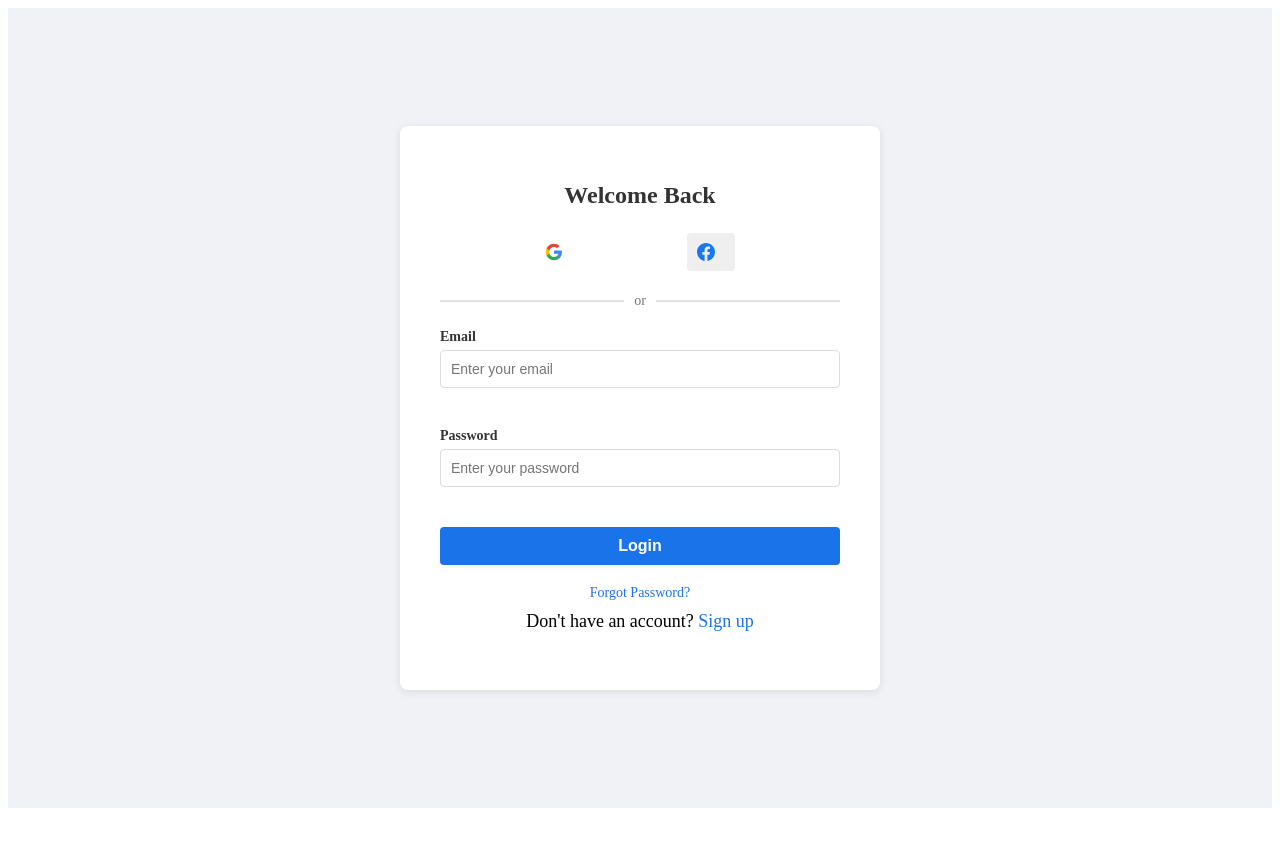
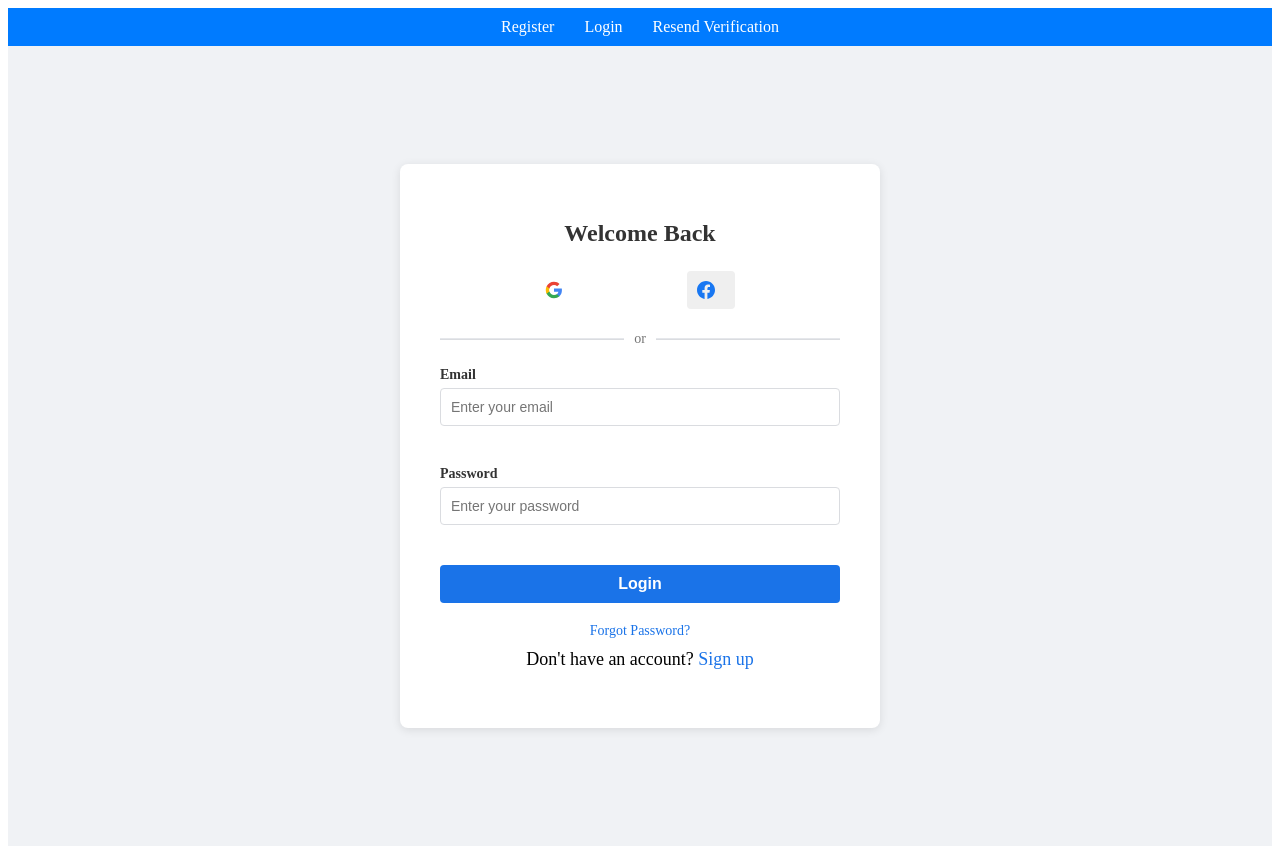
Before and after one commit to vinaybadola/full-stack-firebase-auth, a React (Create React App) app: page /login in a window 1280 px wide. Before the commit the page ends 816 px from the top, so only its background shows below. Built offline with nearby package versions, Linux system fonts and the light colour scheme; no server answers.

Commit message:
add navbar

```diff
--- a/src/App.js
+++ b/src/App.js
@@ -6,6 +6,7 @@ import Login from './components/auth/Login';
 import EmailVerification from './components/auth/EmailVerification';
 import Dashboard from './components/auth/Dashboard';
 import ResendVerificationEmail from './components/auth/ResendVerification';
+import Layout from './components/layout/Layout';
 
 const PrivateRoute = ({ element }) => {
   const { user, loading } = useAuth();
@@ -14,13 +15,14 @@ const PrivateRoute = ({ element }) => {
     return <div>Loading...</div>;
   }
 
-  return user ? <Navigate to="/dashboard" /> : element;
+  return user ? element : <Navigate to="/login" />;
 };
 
 const App = () => {
   return (
     <AuthProvider>
       <Router>
+        <Layout>
           <Routes>
             <Route path="/register" element={<Register />} />
             <Route path="/login" element={<Login />} />
@@ -29,6 +31,7 @@ const App = () => {
             <Route path="/" element={<Navigate to="/login" />} />
             <Route path="/resend-verification" element={<ResendVerificationEmail />} />
           </Routes>
+        </Layout>
       </Router>
     </AuthProvider>
   );
--- /dev/null
+++ b/src/components/header/Navbar.js
@@ -0,0 +1,62 @@
+import React from 'react';
+import { Link } from 'react-router-dom';
+import { useAuth } from '../../context/AuthContext';
+
+const Navbar = () => {
+  const { user, logout } = useAuth();
+
+  return (
+    <nav style={styles.nav}>
+      <ul style={styles.ul}>
+        {user ? (
+          <>
+            <li style={styles.li}>
+              <Link to="/dashboard" style={styles.link}>Dashboard</Link>
+            </li>
+            <li style={styles.li}>
+              <button onClick={logout} style={styles.link}>Logout</button>
+            </li>
+          </>
+        ) : (
+          <>
+            <li style={styles.li}>
+              <Link to="/register" style={styles.link}>Register</Link>
+            </li>
+            <li style={styles.li}>
+              <Link to="/login" style={styles.link}>Login</Link>
+            </li>
+            <li style={styles.li}>
+              <Link to="/resend-verification" style={styles.link}>Resend Verification</Link>
+            </li>
+          </>
+        )}
+      </ul>
+    </nav>
+  );
+};
+
+const styles = {
+  nav: {
+    backgroundColor: '#007bff',
+    padding: '10px',
+    display: 'flex',
+    justifyContent: 'space-around',
+  },
+  ul: {
+    listStyle: 'none',
+    display: 'flex',
+    justifyContent: 'center',
+    margin: 0,
+    padding: 0,
+  },
+  li: {
+    margin: '0 15px',
+  },
+  link: {
+    color: '#fff',
+    textDecoration: 'none',
+    fontSize: '16px',
+  },
+};
+
+export default Navbar;
--- /dev/null
+++ b/src/components/layout/Layout.js
@@ -0,0 +1,13 @@
+import React from 'react';
+import Navbar from '../header/Navbar';
+
+const Layout = ({ children }) => {
+  return (
+    <div>
+      <Navbar />
+      <main>{children}</main>
+    </div>
+  );
+};
+
+export default Layout;
```
Lines whose indentation alone changed are shown as unchanged.
